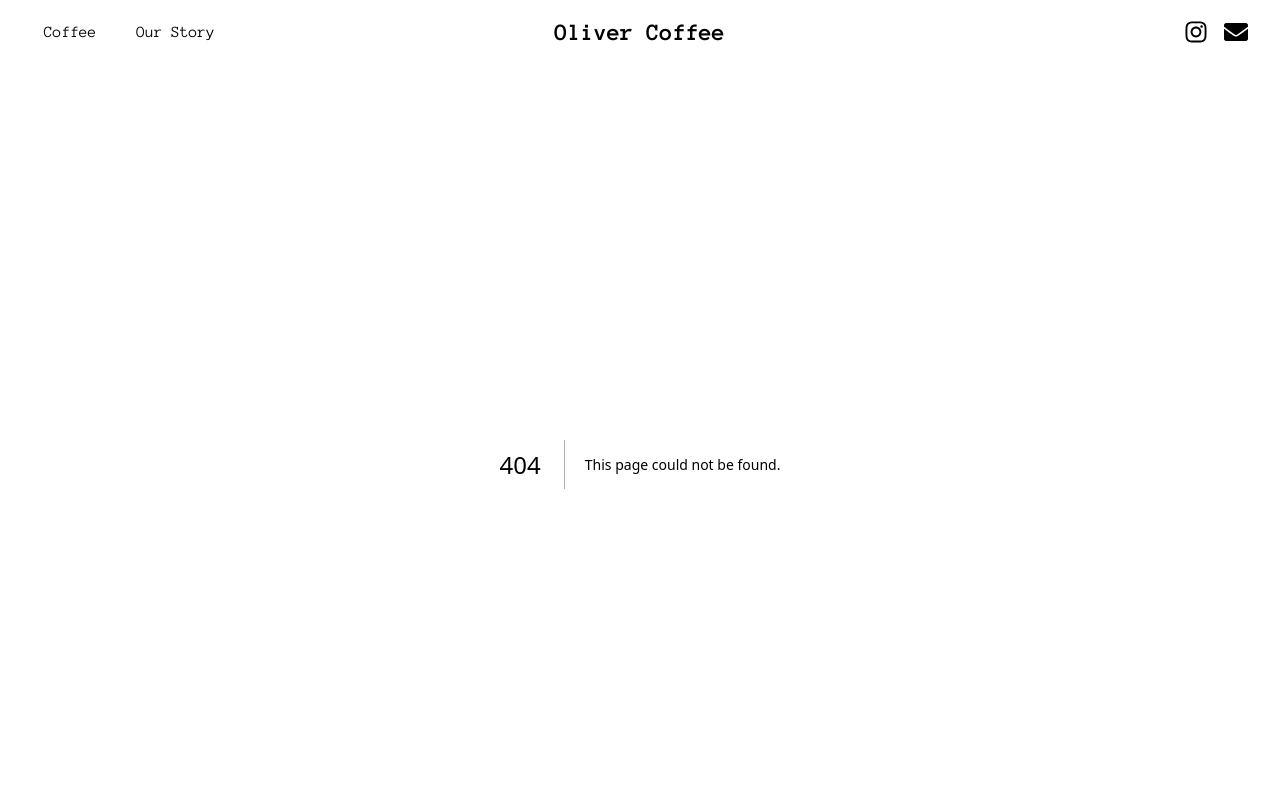
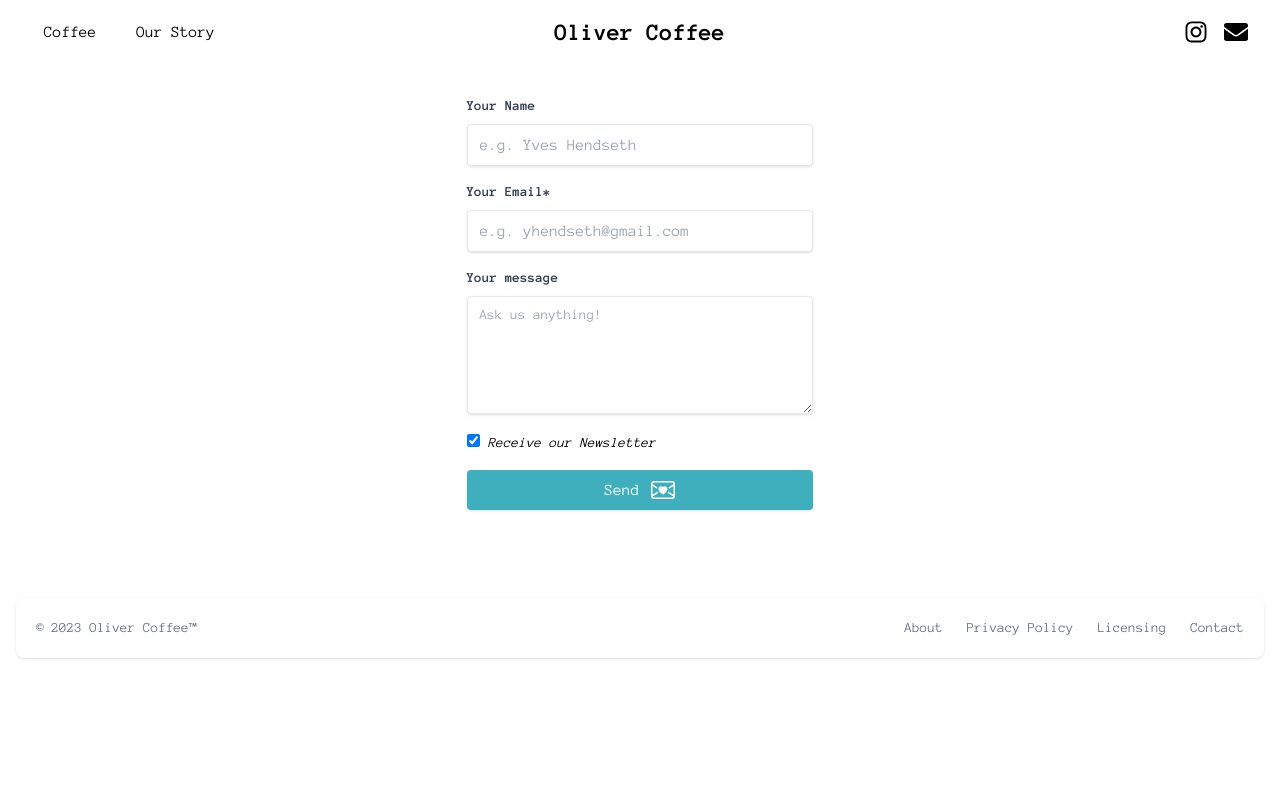
Before and after one commit to MRyves/oliver-coffee, a Next.js app: page /components/ContactForm in a window 1280 px wide. Before the commit this address had no page. Shown: the top 800 px of the page. Built offline with nearby package versions, Linux system fonts and the light colour scheme.

Commit message:
adding contact page

```diff
--- /dev/null
+++ b/pages/components/ContactBanner.tsx
@@ -0,0 +1,21 @@
+import styles from "../../styles/ContactBanner.module.css";
+import Subtitle from "./Subtitle";
+import Title from "./Title";
+
+export default function ContactBanner() {
+  return (
+    <div className={styles.banner}>
+      <div className="flex flex-col flex-1 justify-center text-center">
+        <Title
+          text="We would love to hear from you"
+          classNames="text-white"
+        />
+        <Subtitle text="..." classNames="text-white" />
+        <Subtitle
+          text="and we will get back to you very soon"
+          classNames="text-white"
+        />
+      </div>
+    </div>
+  );
+}
--- /dev/null
+++ b/pages/components/ContactForm.tsx
@@ -0,0 +1,77 @@
+import { BsEnvelopeHeart } from "react-icons/bs";
+
+export default function ContactForm() {
+  return (
+    <div className="flex justify-center p-2 mx-auto md:w-1/3">
+      <form action="" className="w-full px-8 pt-6 pb-8 mb-4">
+        <div className="mb-4">
+          <label
+            htmlFor="inp-name"
+            className="block text-gray-700 text-sm font-bold mb-2"
+          >
+            Your Name
+          </label>
+          <input
+            id="inp-name"
+            name="name"
+            type="text"
+            className="shadow appearance-none border rounded w-full py-2 px-3 text-gray-500"
+            placeholder="e.g. Yves Hendseth"
+          />
+        </div>
+        <div className="mb-4">
+          <label
+            htmlFor="inp-email"
+            className="block text-gray-700 text-sm font-bold mb-2"
+          >
+            Your Email*
+          </label>
+          <input
+            id="inp-email"
+            name="email"
+            type="email"
+            className="shadow appearance-none border rounded w-full py-2 px-3 text-gray-500"
+            placeholder="e.g. yhendseth@gmail.com"
+          />
+        </div>
+        <div className="mb-4">
+          <label
+            htmlFor="inp-message"
+            className="block text-gray-700 text-sm font-bold mb-2"
+          >
+            Your message
+          </label>
+          <textarea
+            id="inp-message"
+            className="block shadow appearance-none border rounded w-full text-gray-700 text-sm py-2 px-3"
+            placeholder="Ask us anything!"
+            rows={5}
+          ></textarea>
+        </div>
+        <div className="mb-4">
+          <input
+            id="checkbox-newsletter"
+            type="checkbox"
+            className="inline-block border rounded text-sm border-gray-700"
+            defaultChecked
+          />
+          <label
+            htmlFor="checkbox-newsletter"
+            className="inline-block text-sm italic ml-2"
+          >
+            Receive our Newsletter
+          </label>
+        </div>
+        <div className="mb-4">
+          <button
+            className="inline-flex justify-center align-middle rounded w-full h-full shadow p-2 text-white"
+            style={{ backgroundColor: "#40AFBD" }}
+          >
+            <span>Send</span>
+            <BsEnvelopeHeart className="fill-current w-6 h-6 ml-3" />
+          </button>
+        </div>
+      </form>
+    </div>
+  );
+}
--- a/pages/components/Navbar.tsx
+++ b/pages/components/Navbar.tsx
@@ -42,7 +42,9 @@ export default function Navbar(props: NavbarProps) {
           </div>
           <div className="basis-1/3 flex justify-end space-x-4 text-black">
             <FaInstagram className="fill-current h-6 w-6" />
+            <Link href="/contact">
             <FaEnvelope className="fill-current h-6 w-6" />
+            </Link>
 
           <button
               type="button"
--- /dev/null
+++ b/pages/contact.tsx
@@ -0,0 +1,16 @@
+import ContactBanner from "./components/ContactBanner";
+import ContactForm from "./components/ContactForm";
+
+export default function Contact(){
+    return (
+        <>
+      <ContactBanner />
+      <section
+        id="contact"
+        className="max-w-screen-2xl mx-auto px-4 sm:px-6 lg:px-8"
+      >
+        <ContactForm />
+      </section>
+    </>
+    );
+}
--- /dev/null
+++ b/styles/ContactBanner.module.css
@@ -0,0 +1,27 @@
+.banner {
+  position: relative;
+  width: 100%;
+  height: 33vh;
+
+  display: flex;
+  flex-direction: column;
+  justify-items: stretch;
+  align-items: center;
+}
+
+.banner::after {
+  content: "";
+  background-image: url("../public/contact-banner.jpg");
+  background-color: #5f4e3a;
+  background-size: cover;
+  background-repeat: no-repeat;
+  background-position: 40% 30%;
+  position: absolute;
+  top: 0;
+  bottom: 0;
+  right: 0;
+  left: 0;
+  filter: brightness(40%);
+  opacity: 0.8;
+  z-index: -1;
+}
```
Also changed, not shown: 1 other file (tests, documents, lock files or other folders).
